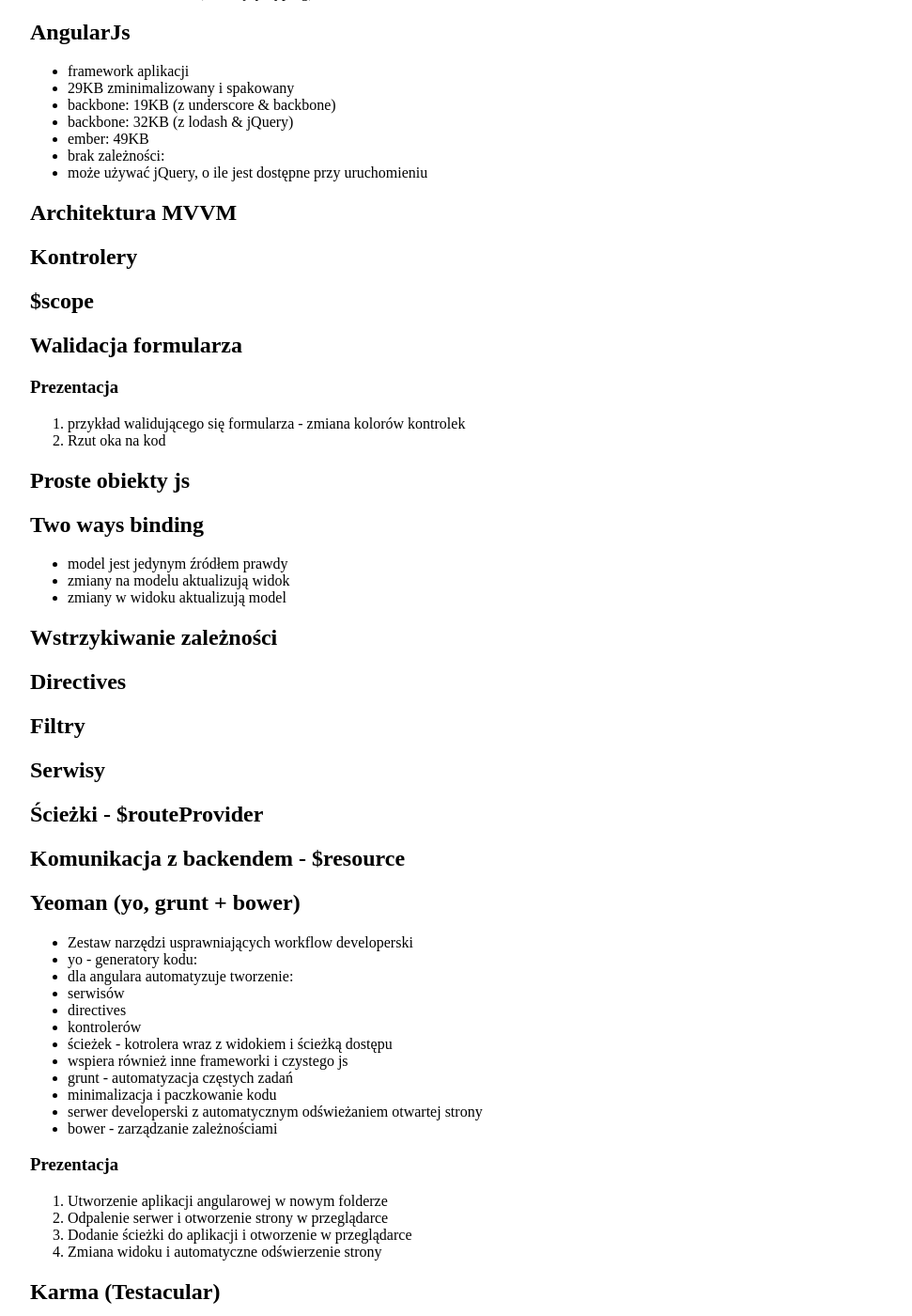
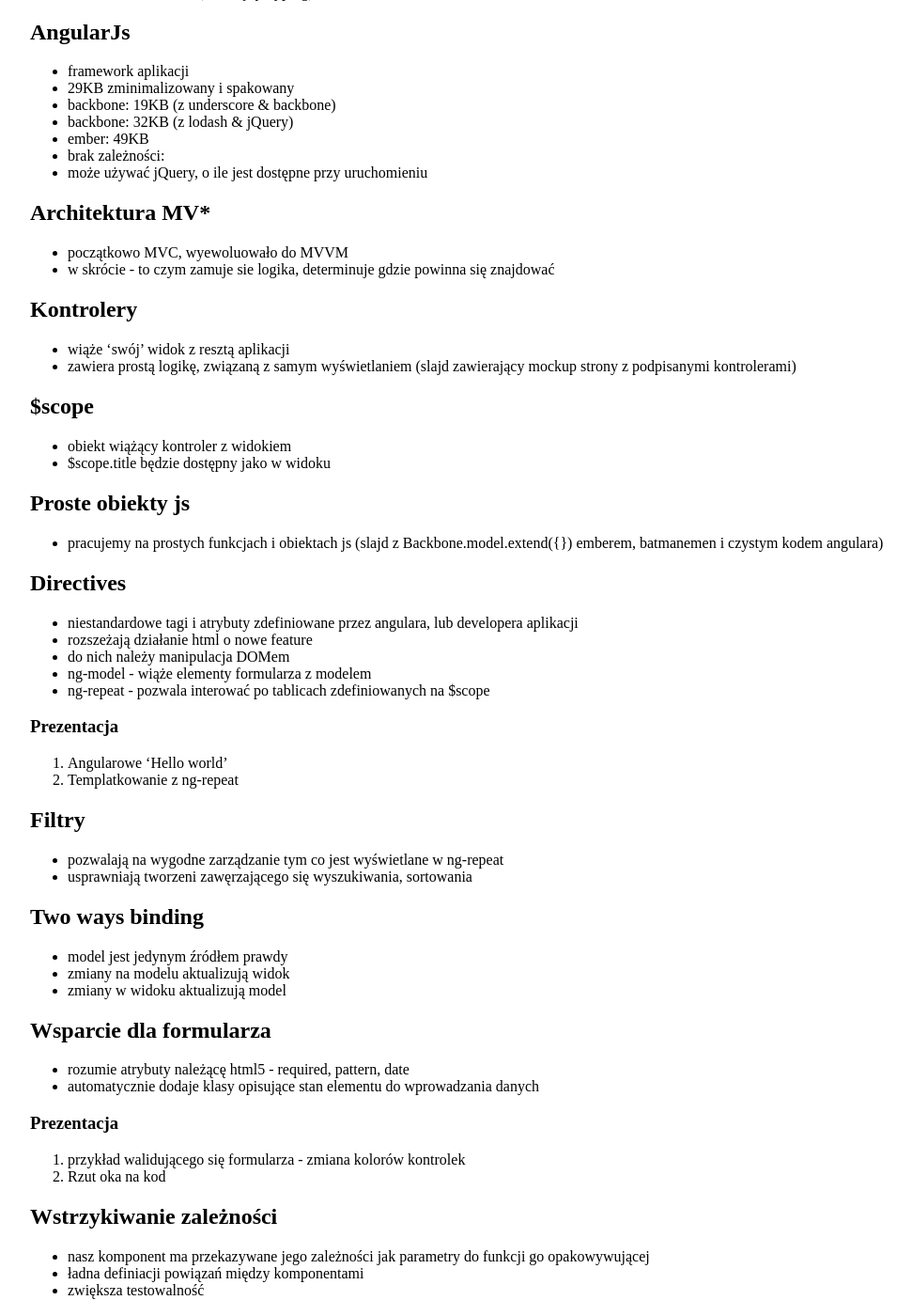
Before and after one commit to marcin-wosinek/blog, a Jekyll site: the page built from _posts/2013-04-12-AngularJs-4developers-Warszawa.md, in a window 1280 px wide and 1400 px high, scrolled down 1208 px. Shown: the whole window at 94% size, without its empty margins (128-1099 px from the left). Built offline with Jekyll 4.4.1, drawn with Linux system fonts in a browser that asks for light colours; some of the changed text lies outside the part shown.

Commit message:
Last slides in 4dev

```diff
--- a/_posts/2013-04-12-AngularJs-4developers-Warszawa.md
+++ b/_posts/2013-04-12-AngularJs-4developers-Warszawa.md
@@ -61,36 +61,70 @@
 * brak zależności:
  * może używać jQuery, o ile jest dostępne przy uruchomieniu
 
-## Architektura MVVM
+## Architektura MV*
+* początkowo MVC, wyewoluowało do MVVM
+* w skrócie - to czym zamuje sie logika, determinuje gdzie powinna się znajdować
 
 ## Kontrolery
+* wiąże 'swój' widok z resztą aplikacji
+* zawiera prostą logikę, związaną z samym wyświetlaniem
+(slajd zawierający mockup strony z podpisanymi kontrolerami)
 
 ## $scope
+* obiekt wiążący kontroler z widokiem
+* $scope.title będzie dostępny jako {{title}} w widoku
 
-## Walidacja formularza
+## Proste obiekty js
+* pracujemy na prostych funkcjach i obiektach js
+(slajd z Backbone.model.extend({}) emberem, batmanemen i czystym kodem angulara)
+
+## Directives
+* niestandardowe tagi i atrybuty zdefiniowane przez angulara, lub developera aplikacji
+* rozszeżają działanie html o nowe feature
+* do nich należy manipulacja DOMem
+* ng-model - wiąże elementy formularza z modelem
+* ng-repeat - pozwala interować po tablicach zdefiniowanych na $scope
 
 ### Prezentacja
-1. przykład walidującego się formularza - zmiana kolorów kontrolek
-2. Rzut oka na kod
+1. Angularowe 'Hello world'
+2. Templatkowanie z ng-repeat
 
-## Proste obiekty js
+## Filtry
+* pozwalają na wygodne zarządzanie tym co jest wyświetlane w ng-repeat
+* usprawniają tworzeni zawęrzającego się wyszukiwania, sortowania
 
 ## Two ways binding
 * model jest jedynym źródłem prawdy
 * zmiany na modelu aktualizują widok
 * zmiany w widoku aktualizują model
 
+## Wsparcie dla formularza
+* rozumie atrybuty należącę html5 - required, pattern, date
+* automatycznie dodaje klasy opisujące stan elementu do wprowadzania danych
+
+### Prezentacja
+1. przykład walidującego się formularza - zmiana kolorów kontrolek
+2. Rzut oka na kod
+
 ## Wstrzykiwanie zależności
-
-## Directives
-
-## Filtry
+* nasz komponent ma przekazywane jego zależności jak parametry do funkcji go opakowywującej
+* ładna definiacji powiązań między komponentami
+* zwiększa testowalność
 
 ## Serwisy
+* reużywalne kawałki kodu
+* wstrzykiwane do kontrolerów, directives i innych serwisów
+* większość logiki aplikacji powinna być w nich realizowana
 
 ## Ścieżki - $routeProvider
+* dla aplikacji możemy zdefiniować ścieżki (z argumentami), przekierowania etc.
+* ładnie współpracuje z przyciskami dalej i wstecz
+* wspiera adresy z /# i bez
 
 ## Komunikacja z backendem - $resource
+* serwis do generowani api komuniujacego się po restcie
+* zalecany sposób użycia: $resource -> serwis opakowujący model -> kontroler
+(slajd ze sposobem użycia)
 
 ## Yeoman (yo, grunt + bower)
 * Zestaw narzędzi usprawniających workflow developerski
```
Also changed, not shown: other parts of _posts/2013-04-12-AngularJs-4developers-Warszawa.md (+4 -0 lines).
